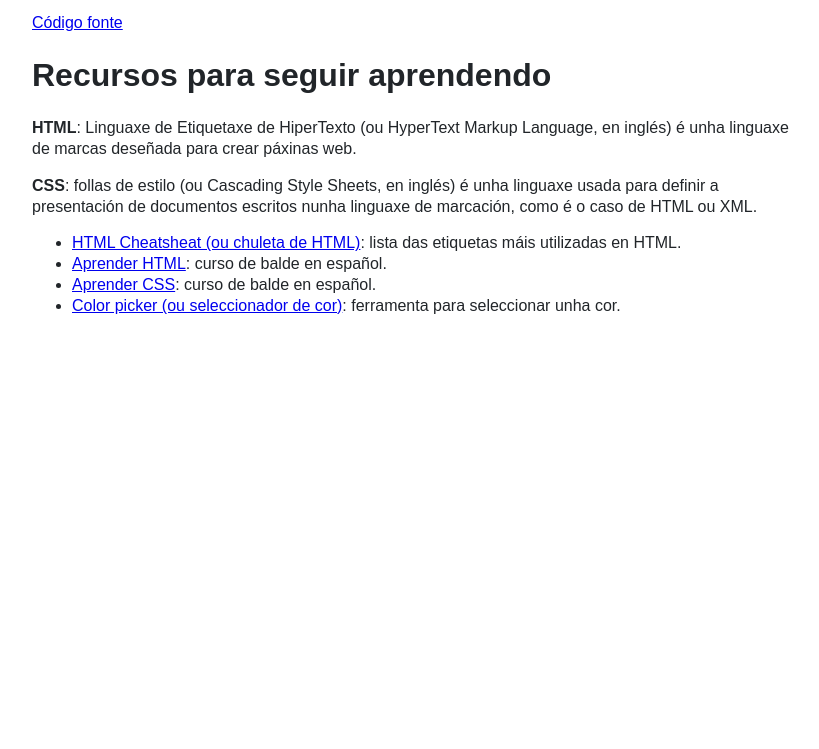
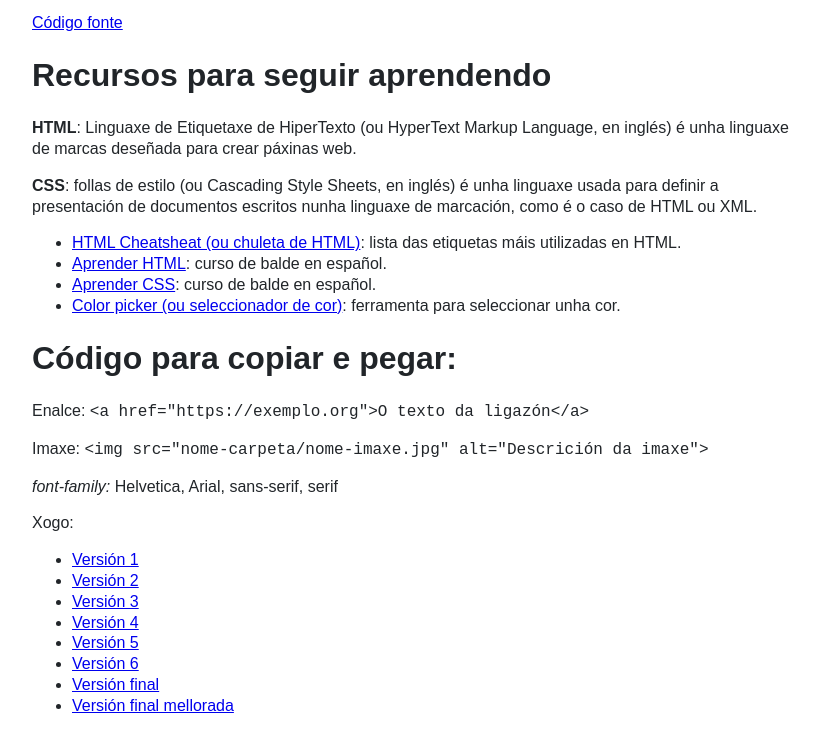
Before and after one commit to uveic/learning-html-for-kids, a plain HTML site: page index.html in a window 1280 px wide. Shown: the part 1080-1829 px from the top of the page, without its empty margins (224-1043 px from the left). Before the commit the page ends 1493 px from the top, so only its background shows below. Drawn offline with Linux system fonts and the light colour scheme.

Commit message:
Index copy and minor CSS tweak

```diff
--- a/index.html
+++ b/index.html
@@ -88,6 +88,21 @@
         <li><a href="https://developer.mozilla.org/es/docs/Learn/CSS">Aprender CSS</a>: curso de balde en español.</li>
         <li><a href="https://colorpicker.me/">Color picker (ou seleccionador de cor)</a>: ferramenta para seleccionar unha cor.</li>
       </ul>
+      <h1>Código para copiar e pegar:</h1>
+      <p>Enalce: <code>&lt;a href="https://exemplo.org"&gt;O texto da ligazón&lt;/a&gt;</code></p>
+      <p>Imaxe: <code>&lt;img src="nome-carpeta/nome-imaxe.jpg" alt="Descrición da imaxe"&gt;</code></p>
+      <p><i>font-family:</i> Helvetica, Arial,  sans-serif, serif</p>
+      <p>Xogo:</p>
+      <ul>
+        <li><a href="http://rianxo.victorgonzalez.eu/04-00-game.html">Versión 1</a></li>
+        <li><a href="http://rianxo.victorgonzalez.eu/04-01-game.html">Versión 2</a></li>
+        <li><a href="http://rianxo.victorgonzalez.eu/04-02-game.html">Versión 3</a></li>
+        <li><a href="http://rianxo.victorgonzalez.eu/04-03-game.html">Versión 4</a></li>
+        <li><a href="http://rianxo.victorgonzalez.eu/04-04-game.html">Versión 5</a></li>
+        <li><a href="http://rianxo.victorgonzalez.eu/04-05-game.html">Versión 6</a></li>
+        <li><a href="http://rianxo.victorgonzalez.eu/04-06-game.html">Versión final</a></li>
+        <li><a href="http://rianxo.victorgonzalez.eu/05-game.html">Versión final mellorada</a></li>
+      </ul>
     </main>
   </body>
 </html>
```
Also changed, not shown: 03-faros-css.html (+1 -0 lines).
